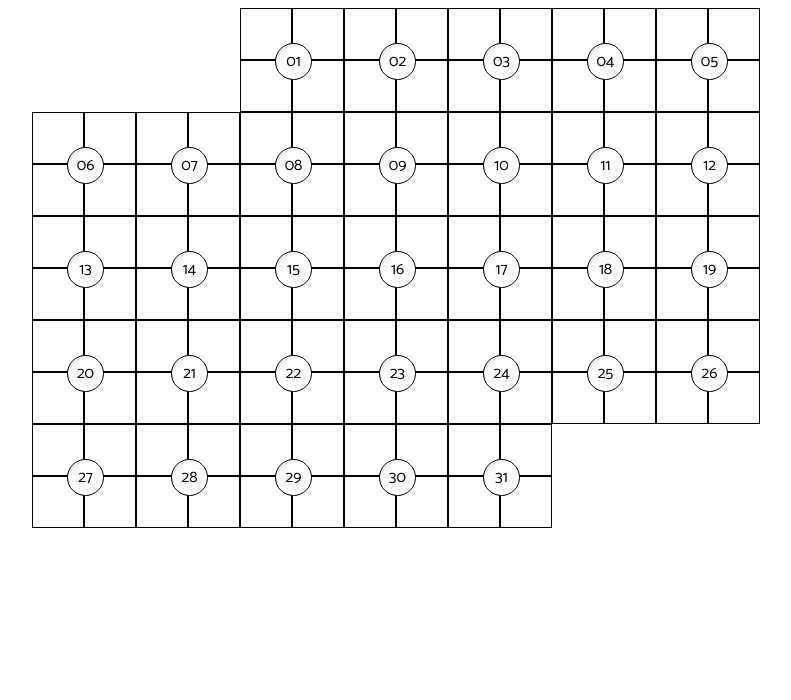
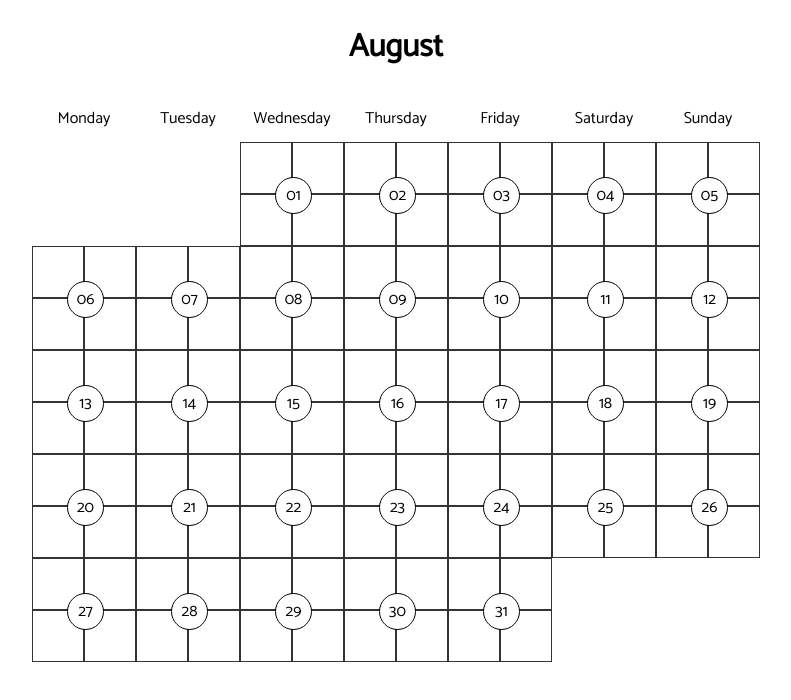
Before and after one commit to RominaMartin/habit_tracker, a website built with webpack: page dist/index.html in a window 1280 px wide. Shown: the whole page, without its empty margins (244-1035 px from the left). Built offline with Linux system fonts and the light colour scheme.

Commit message:
Month and days filled

```diff
--- a/src/index.js
+++ b/src/index.js
@@ -2,12 +2,8 @@ import "../styles/index.scss";
 /*** CONSTANTS ***/
 const CALENDAR = document.getElementById("calendar");
 const MONTH_NAMES = ['January', 'February', 'March', 'April', 'May', 'June', 'July', 'August', 'September', 'October', 'November', 'December'];
-const DAY_NAMES = ['M', 'T', 'W', 'T', 'F', 'S', 'S'];
+const DAY_NAMES = ['Monday', 'Tuesday', 'Wednesday', 'Thursday', 'Friday', 'Saturday', 'Sunday'];
 const CURRENT_DATE = new Date();
-
-let testData = {  0: {0: true, 1: false, 2: true, 3: false, 4: true},
-                  1: {0: false, 1: true, 2: true, 3: true, 4: true}
-               };
 
 let TASKS = {
     0: {color: "#f0f", label: "15 minutes exercise"},
@@ -19,6 +15,7 @@ let TASKS = {
 
 function init() {
     checkLocalStorage();
+    createDateInfo();
     createCalendarStructure();
 }
 
@@ -82,10 +79,20 @@ var createCalendarStructure = () => {
     }
 }
 
+var createDateInfo = () => {
+    DAY_NAMES.forEach(day => {
+        let dayLabel = document.createElement("span");
+        dayLabel.textContent = day;
+        document.getElementById("daysLabels").appendChild(dayLabel);
+    });
+    document.getElementById("monthLabel").innerText = MONTH_NAMES[CURRENT_DATE.getMonth()];
+}
+
 var getTaskStatus = (day, task) => {
     let currentData = getCurrentLocalStorageData();
     return currentData[day][task];
 }
+
 var setTaskStatus = (day, task, status) => {
     let currentData = getCurrentLocalStorageData();
     currentData[day][task] = status;
--- a/styles/index.scss
+++ b/styles/index.scss
@@ -2,6 +2,7 @@ $dayContainerDim: 104px;
 $calendarDim: $dayContainerDim * 7;
 $squareDim: 50px;
 $circleDim: 35px;
+$genericPadding: 10px;
 
 body {
   font-family: Catamaran;
@@ -24,11 +25,12 @@ body {
 .dayContainer .square {
   height: $squareDim;
   width: $squareDim;
-  border: 1px solid;
+  border: 1px solid #333;
   display: inline-flex;
   margin: 0;
   padding: 0;
 }
+
 .dayContainer .circle {
   position: absolute;
   width: $circleDim;
@@ -45,3 +47,14 @@ body {
   text-align: center;
   line-height: $circleDim;
 }
+
+#daysLabels {
+  width: $calendarDim;
+  margin: 0 auto;
+  padding: $genericPadding;
+}
+
+#daysLabels span {
+  width: $dayContainerDim;
+  display: inline-block;
+}
```
Also changed, not shown: dist/index.html, dist/main.js.
